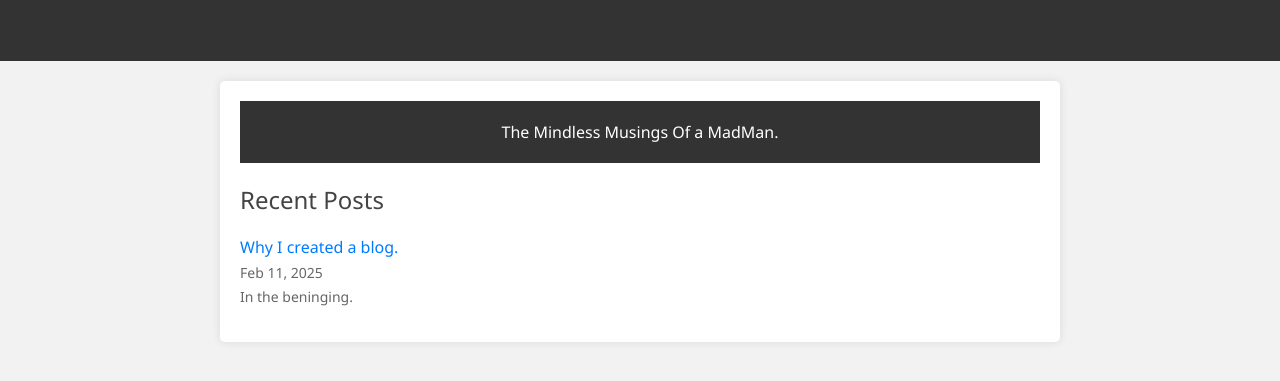
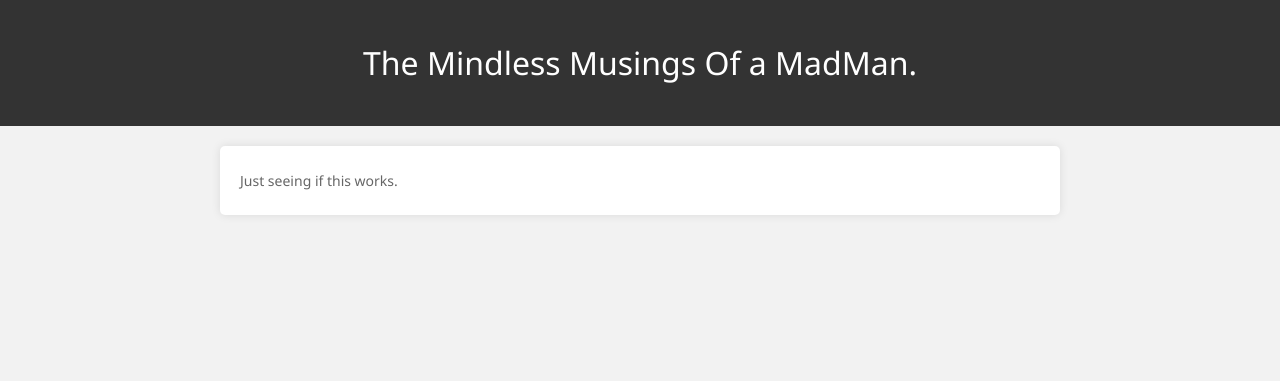
Before and after one commit to aswain009/skills-github-pages, a Jekyll site: the page built from index.md, in a window 1280 px wide. Shown: the top 381 px of the page. Built offline with Jekyll 4.4.1, drawn with Linux system fonts in a browser that asks for light colours; our own code applies the rules of GitHub Pages for plain Markdown files.

Commit message:
updates to _config.yml

```diff
--- a/_config.yml
+++ b/_config.yml
@@ -2,6 +2,6 @@ remote_theme: pages-themes/modernist@v0.2.0
 plugins:
 - jekyll-remote-theme # add this line to the plugins list if you already have one
 titel: Machinations of a Deranged Individual
-description: This is the place where i come to hear myself thinnk.
+description: This is the place where I come to hear myself thinnk.
 author: Adam Swain
 permalink: /:categories/:year/:month/:day/:title.html
--- /dev/null
+++ b/index.md
@@ -0,0 +1,7 @@
+---
+layout: post
+title: "The Mindless Musings Of a MadMan."
+categories: blog
+---
+
+Just seeing if this works.
```
Also changed, not shown: README.md.
